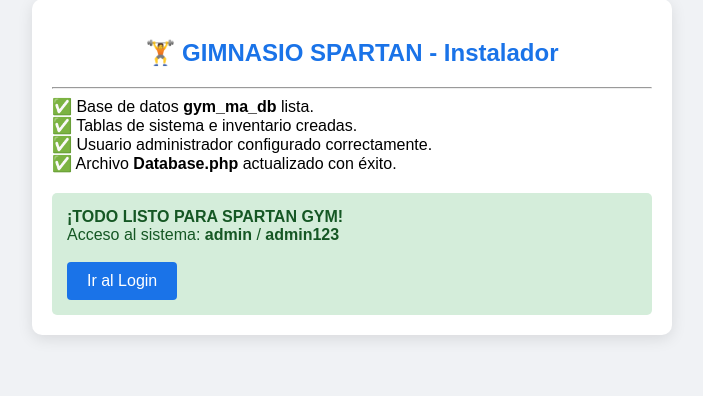
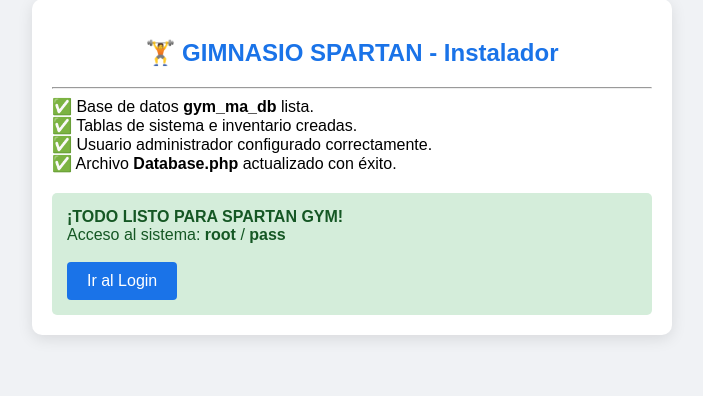
Before and after one commit to leninobregon/gymma, a PHP site: page /instalar.php in a window 1280 px wide. Shown: the part 39-435 px from the top of the page, without its empty margins (288-991 px from the left). Run offline with PHP 8.4, Linux system fonts and the light colour scheme.

Commit message:
Change admin user and password in instalar.php
Updated admin credentials for database access.

```diff
--- a/instalar.php
+++ b/instalar.php
@@ -10,8 +10,8 @@ ini_set('display_errors', 1);
 // --- 1. CONFIGURACIÓN DE ACCESO ---
 $host       = "localhost";
 $db_name    = "gym_ma_db"; //
-$admin_user = "admin";     // Usuario para entrar al sistema
-$admin_pass = "admin123";  // Contraseña para entrar al sistema
+$admin_user = "root";     // Usuario para entrar al sistema root o el que tengas hablitado
+$admin_pass = "pass";  // Contraseña para entrar al sistema
 
 // Credenciales para el motor de base de datos
 $user_db = "root";
```
